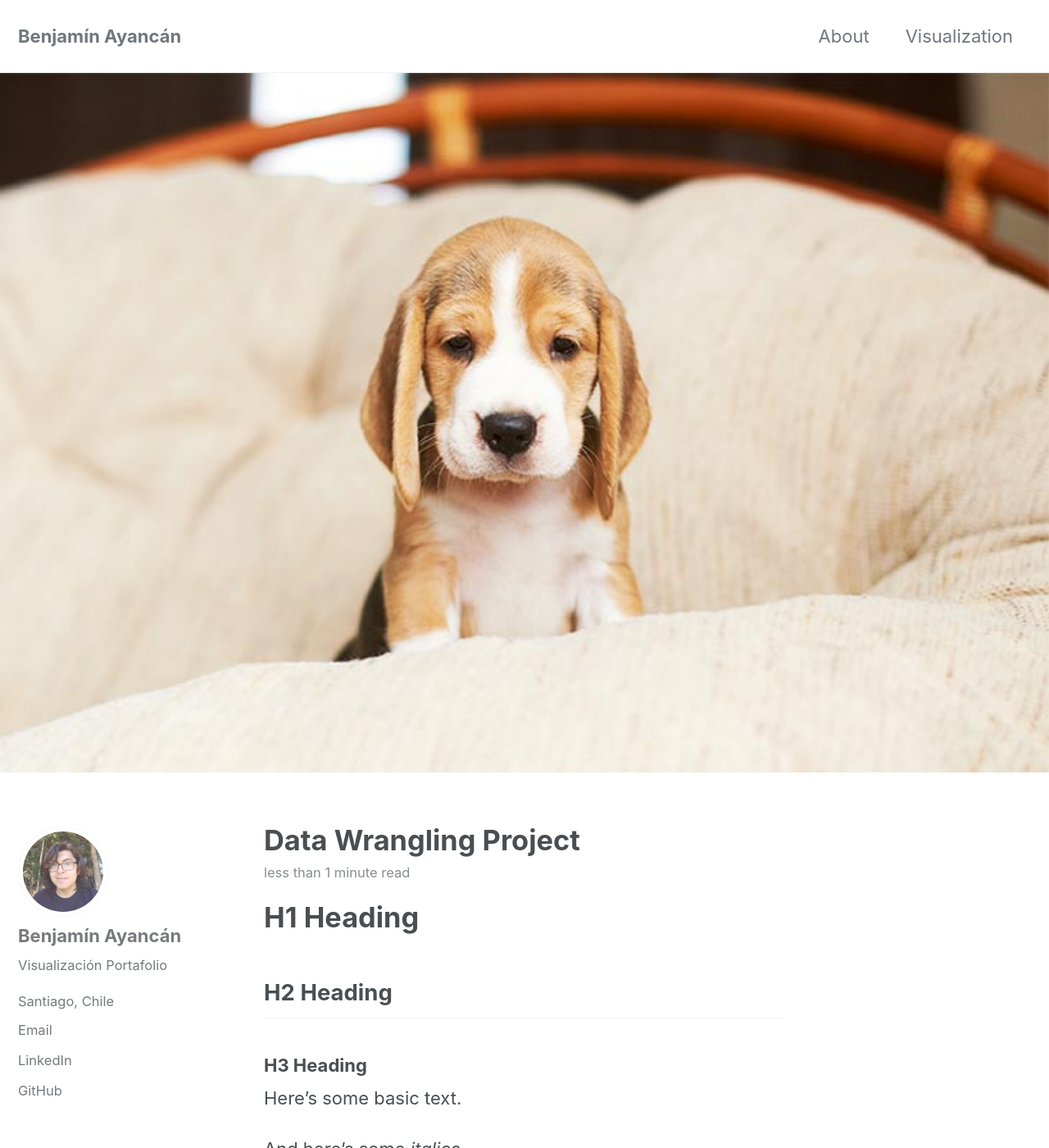
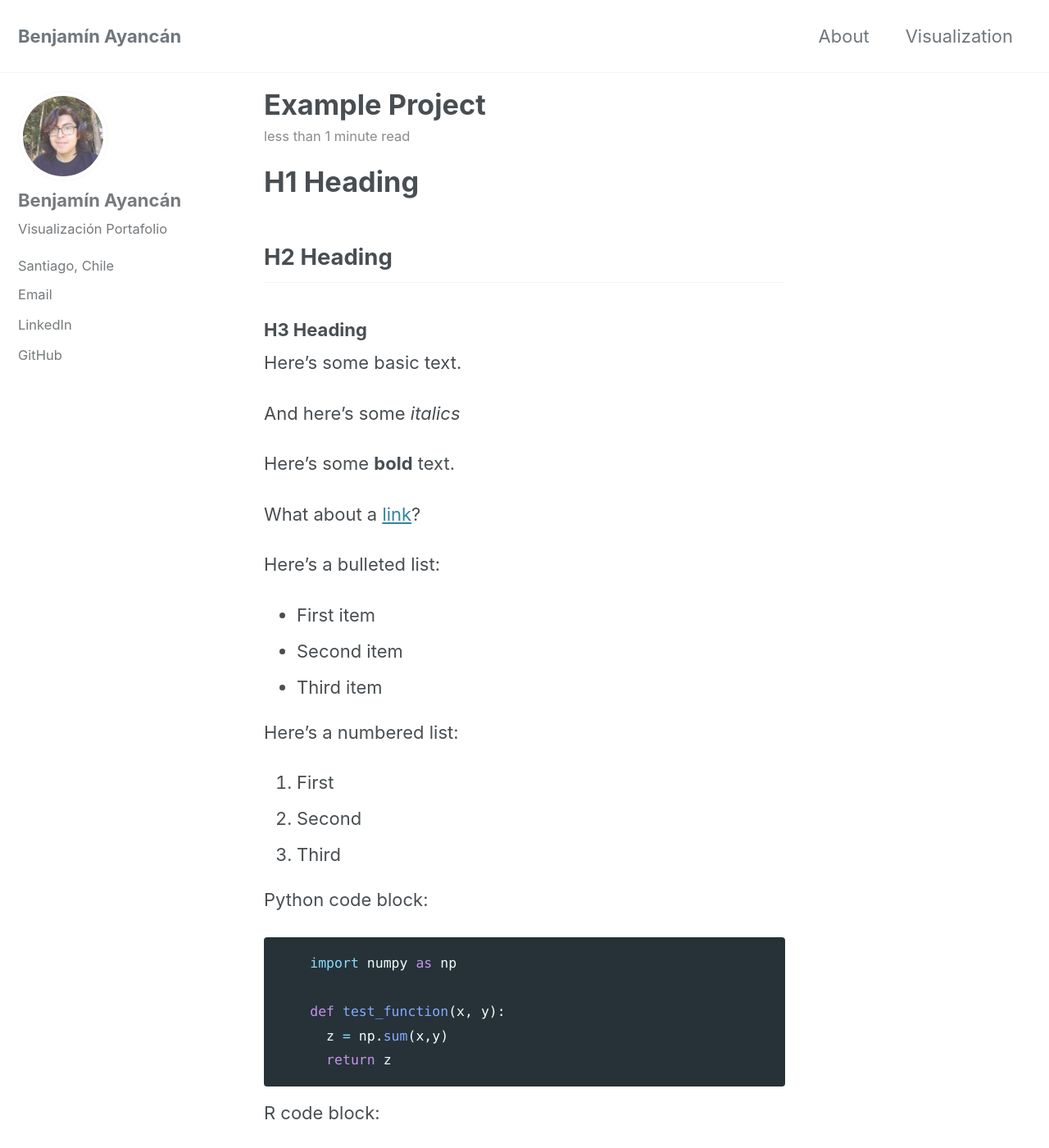
Before and after one commit to beayancan/beayancan.github.io, a Jekyll site: the page built from _posts/2019-02-27-example.md, in a window 1280 px wide and 1400 px high. Shown: the whole window at 82% size. Built offline with Jekyll 4.4.1, drawn with Linux system fonts in a browser that asks for light colours; cached includes are drawn as plain includes.

Commit message:
example project tittle

```diff
--- a/_posts/2019-02-27-example.md
+++ b/_posts/2019-02-27-example.md
@@ -1,10 +1,8 @@
 ---
-title: "Data Wrangling Project"
+title: "Example Project"
 date: 2019-02-27
-tags: [data visualization, data science]
-header:
-  image: "/images/puppy-01.jpg"
-excerpt: "Data Visualization, Data Science"
+tags: [data visualization, data science, example]
+excerpt: "Data Visualization, Data Science, Example"
 mathjax: "true"
 ---
 
```
